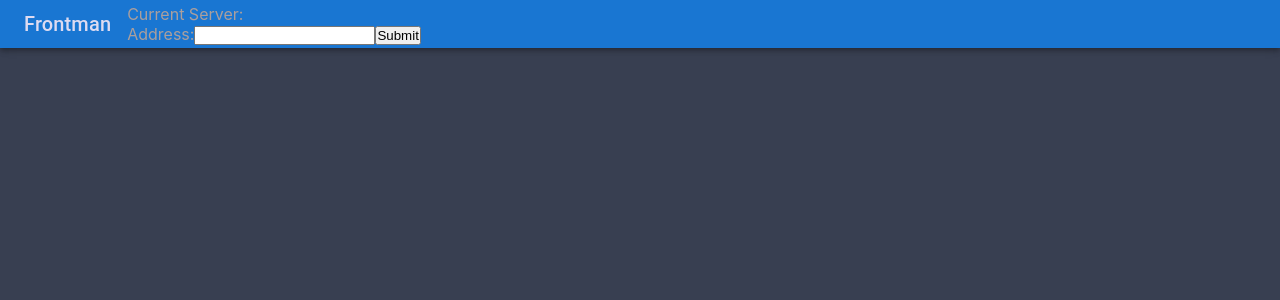
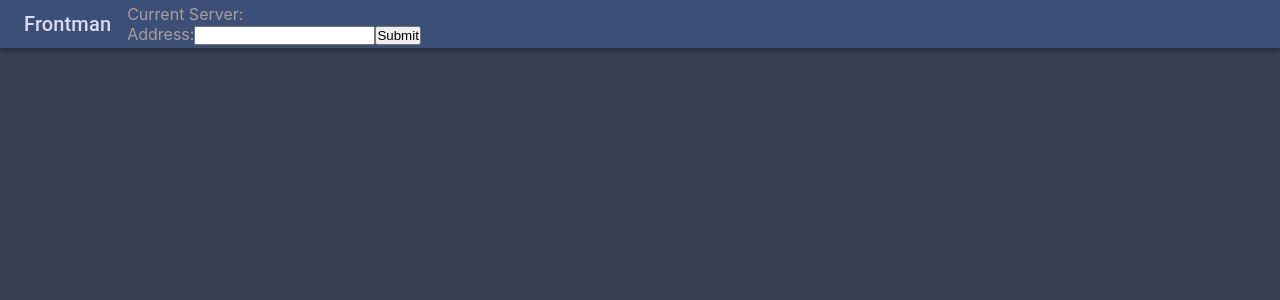
Before and after one commit to GastonGit/Frontman, a React (Create React App) app: page / in a window 1280 px wide. Shown: the top 300 px of the page. Built offline with nearby package versions, Linux system fonts and the light colour scheme.

Commit message:
change background color of header

```diff
--- a/src/components/Header.tsx
+++ b/src/components/Header.tsx
@@ -8,7 +8,7 @@ export default class Header extends React.Component<unknown, unknown> {
         return (
             <Box sx={{ flexGrow: 1 }}>
                 <AppBar position="static">
-                    <Toolbar variant="dense">
+                    <Toolbar variant="dense" className="header__bar">
                         <Link href="/" variant="h6" className="title__link">
                             Frontman
                         </Link>
--- a/src/styles/Header.css
+++ b/src/styles/Header.css
@@ -1,3 +1,7 @@
+.header__bar {
+    background-color: var(--secondary-bg-color);
+}
+
 .title__link:link {
     color: var(--main-title-color);
     text-decoration: none;
```
